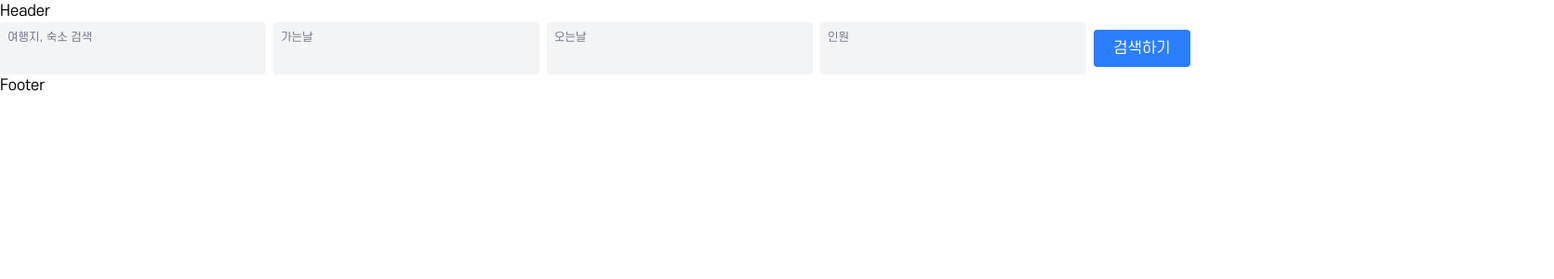
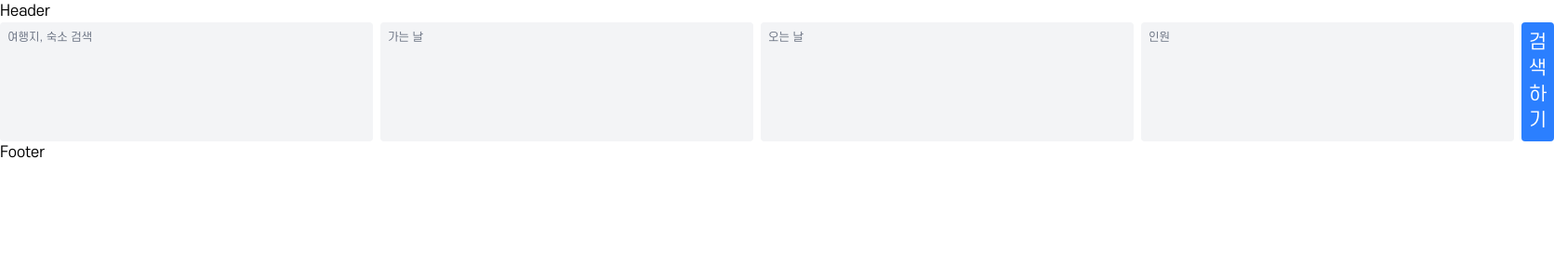
Before and after one commit to marinruin2221/planit, a React (Vite) app in the folder frontend/: page / in a window 1280 px wide. Shown: the top 300 px of the page at 93% size, 1671 px wide, since content can reach past the window. Built offline with nearby package versions, Linux system fonts and the light colour scheme.

Commit message:
메인페이지 검색 필드 컴포넌트 추가 및 layout 파일 삭제 후 components/common 파일 추가

```diff
--- /dev/null
+++ b/frontend/src/components/main/SearchForm.jsx
@@ -0,0 +1,26 @@
+import React from "react";
+
+export default function MainSearchForm()
+{
+	return <React.Fragment>
+		<form className="flex flex-row gap-2">
+			<div className="flex flex-1 flex-col gap-2 p-2 rounded-sm bg-gray-100">
+				<label className="text-xs text-gray-500" htmlFor="tour_word">여행지, 숙소 검색</label>
+				<input className="text-xl text-gray-500" id="tour_word"/>
+			</div>
+			<div className="flex flex-1 flex-col gap-2 p-2 rounded-sm bg-gray-100">
+				<label className="text-xs text-gray-500" htmlFor="tour_from">가는 날</label>
+				<input className="text-xl text-gray-500" id="tour_from"/>
+			</div>
+			<div className="flex flex-1 flex-col gap-2 p-2 rounded-sm bg-gray-100">
+				<label className="text-xs text-gray-500" htmlFor="tour_to">오는 날</label>
+				<input className="text-xl text-gray-500" id="tour_to"/>
+			</div>
+			<div className="flex flex-1 flex-col gap-2 p-2 rounded-sm bg-gray-100">
+				<label className="text-xs text-gray-500" htmlFor="tour_size">인원</label>
+				<input className="text-xl text-gray-500" id="tour_size"/>
+			</div>
+			<button	className="flex-1 p-2 rounded-sm text-xl text-white bg-blue-500">검색하기</button>
+		</form>
+	</React.Fragment>
+}
--- a/frontend/src/pages/MainPage.jsx
+++ b/frontend/src/pages/MainPage.jsx
@@ -1,32 +1,16 @@
 import React from "react";
 
-import Header from "@layout/Header.jsx";
-import Footer from "@layout/Footer.jsx";
+import Header from "@components/common/Header.jsx";
+import Footer from "@components/common/Footer.jsx";
+
+import SearchForm from "@components/main/SearchForm.jsx";
 
 export default function MainPage()
 {
 	return <React.Fragment>
 		<Header/>
 
-		<form className="flex justify-center items-center gap-2">
-			<div className="flex flex-1 flex-col gap-1 p-2 rounded-sm bg-gray-100">
-				<label className="text-xs text-gray-500">여행지, 숙소 검색</label>
-				<input className="text-sm outline-0"/>
-			</div>
-			<div className="flex flex-1 flex-col gap-1 p-2 rounded-sm bg-gray-100">
-				<label className="text-xs text-gray-500">가는날</label>
-				<input className="text-sm outline-0"/>
-			</div>
-			<div className="flex flex-1 flex-col gap-1 p-2 rounded-sm bg-gray-100">
-				<label className="text-xs text-gray-500">오는날</label>
-				<input className="text-sm outline-0"/>
-			</div>
-			<div className="flex flex-1 flex-col gap-1 p-2 rounded-sm bg-gray-100">
-				<label className="text-xs text-gray-500">인원</label>
-				<input className="text-sm outline-0"/>
-			</div>
-			<button className="flex-1 p-2 rounded-sm text-white bg-blue-500">검색하기</button>
-		</form>
+		<SearchForm/>
 
 		<Footer/>
 	</React.Fragment>
--- a/frontend/src/pages/MyPage.jsx
+++ b/frontend/src/pages/MyPage.jsx
@@ -1,7 +1,7 @@
 import React from "react";
 
-import Header from "@layout/Header.jsx";
-import Footer from "@layout/Footer.jsx";
+import Header from "@components/common/Header.jsx";
+import Footer from "@components/common/Footer.jsx";
 
 export default function MyPage()
 {
--- a/frontend/vite.config.js
+++ b/frontend/vite.config.js
@@ -25,7 +25,6 @@ export default defineConfig
 			"@css":Path.resolve(__dirname,"src/css"),
 			"@hooks":Path.resolve(__dirname,"src/hooks"),
 			"@img":Path.resolve(__dirname,"src/img"),
-			"@layout":Path.resolve(__dirname,"src/layout"),
 			"@pages":Path.resolve(__dirname,"src/pages"),
 		},
 	},
```
Also changed, not shown: frontend/src/components/common/Footer.jsx (renamed from frontend/src/layout/Footer.jsx), frontend/src/components/common/Header.jsx (renamed from frontend/src/layout/Header.jsx), 1 other file (tests, documents, lock files or other folders).
